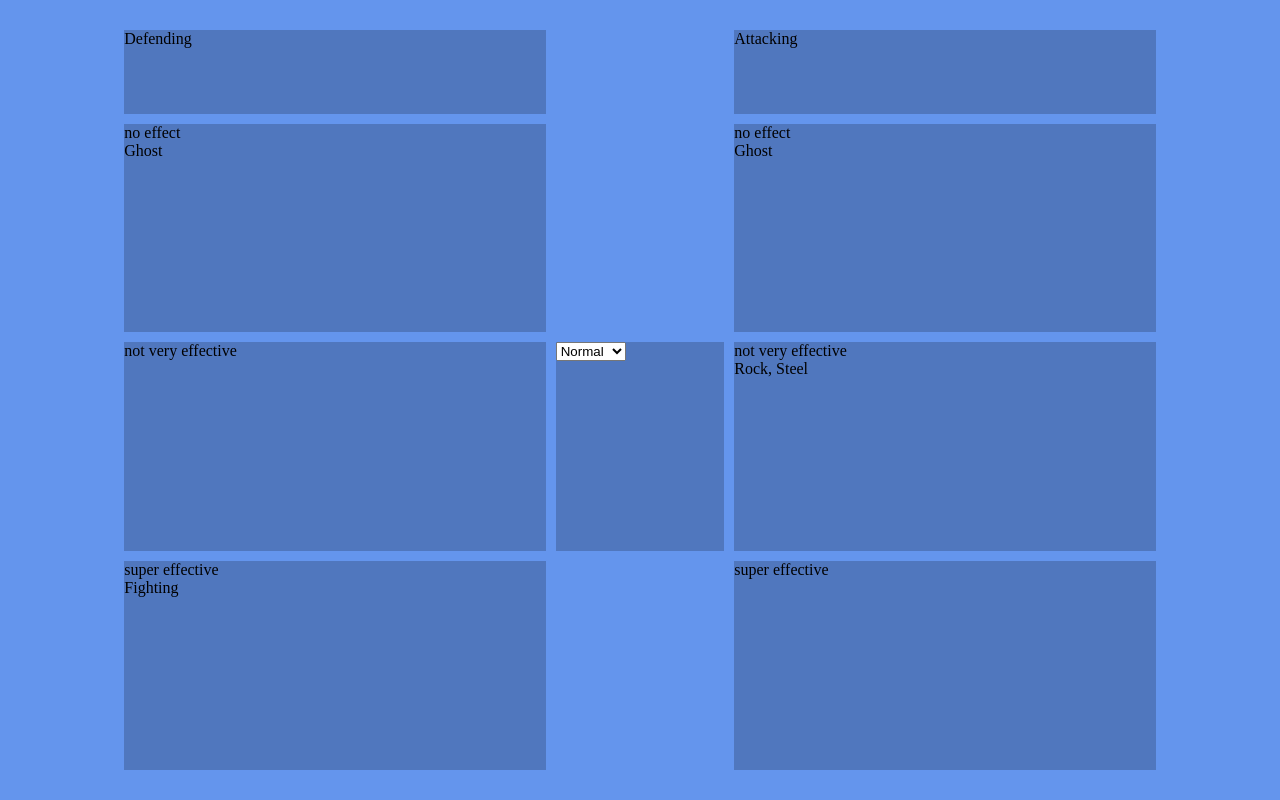
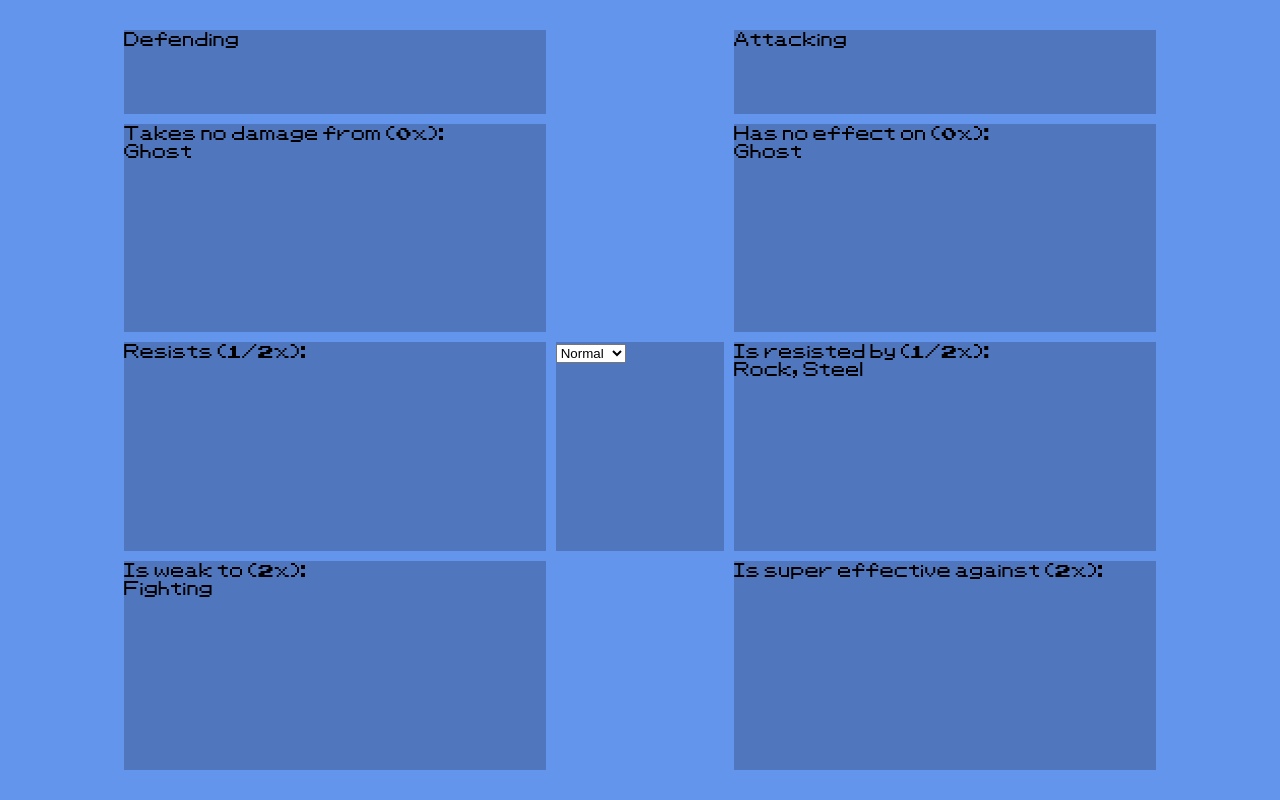
Before and after one commit to hdgarrood/typechart, a plain HTML site: page index.html in a window 1280 px wide. Drawn offline with Linux system fonts and the light colour scheme.

Commit message:
Clarify + font

```diff
--- a/index.html
+++ b/index.html
@@ -40,30 +40,30 @@
       Defending
     </div>
     <div class="def-no-effect-container">
-      no effect
+      Takes no damage from (0x):
       <div id="def-no-effect"></div>
     </div>
     <div class="def-not-very-effective-container">
-      not very effective
+      Resists (1/2x):
       <div id="def-not-very-effective"></div>
     </div>
     <div class="def-super-effective-container">
-      super effective
+      Is weak to (2x):
       <div id="def-super-effective"></div>
     </div>
     <div class="atk-header">
       Attacking
     </div>
     <div class="atk-no-effect-container">
-      no effect
+      Has no effect on (0x):
       <div id="atk-no-effect"></div>
     </div>
     <div class="atk-not-very-effective-container">
-      not very effective
+      Is resisted by (1/2x):
       <div id="atk-not-very-effective"></div>
     </div>
     <div class="atk-super-effective-container">
-      super effective
+      Is super effective against (2x):
       <div id="atk-super-effective"></div>
     </div>
   </div>
--- a/style.css
+++ b/style.css
@@ -1,5 +1,11 @@
+@font-face {
+  font-family: pokemon;
+  src: url(pokemon.ttf);
+}
+
 body {
     margin: 0;
+    font-family: pokemon;
 }
 
 .container {
```
Also changed, not shown: pokemon.ttf (added).
